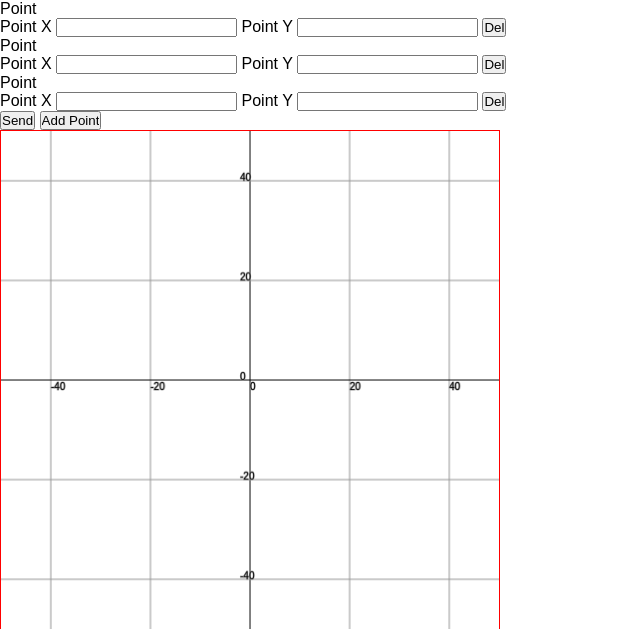
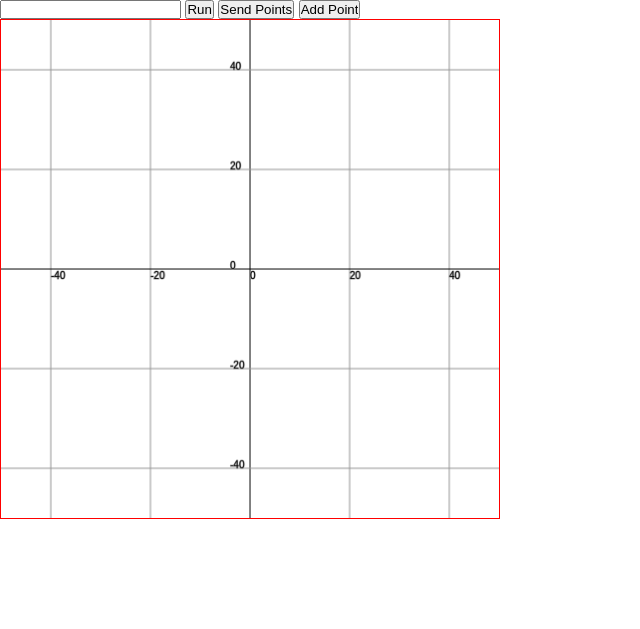
Before and after one commit to VGeorgiev1/geosolver, a Python web app: template flaskapp/templates/index.html in a window 1280 px wide. Shown: the part 18-647 px from the top of the page, without its empty margins (0-640 px from the left). Run offline with Jinja, Linux system fonts and the light colour scheme; the template is opened without the code that fills it, so the values that code supplies are empty; some libraries are stand-ins or nearby versions; some web fonts are replaced.

Commit message:
code field

```diff
--- a/flaskapp/app.py
+++ b/flaskapp/app.py
@@ -12,5 +12,11 @@ def points():
     if request.method == 'POST':
         return json.dumps(request.json)
 
+@app.route('/code', methods=['GET', 'POST'])
+def code():
+    if request.method == 'POST':
+
+
+
 if __name__ == '__main__':
     app.run()
--- a/flaskapp/static/js/graph.js
+++ b/flaskapp/static/js/graph.js
@@ -97,7 +97,7 @@ function drawCoordinates() {
         text(int(i * 100) / 100., i, fontSize/zoom)
     }
     for (var i = beginy; i < endy; i += step) {
-        text(-int(i * 100) / 100., -fontSize/zoom, i);
+        text(-int(i * 100) / 100., -2*fontSize/zoom, i);
     }
     scale(1, -1)
 }
--- a/flaskapp/templates/index.html
+++ b/flaskapp/templates/index.html
@@ -17,31 +17,9 @@
 
 {% block content %}
     <div id="pointsForm">
-        <div class="point">
-            <p>Point</p>
-            <label for="pointX">Point X</label>
-            <input name="pointX" required>
-            <label for="pointY">Point Y</label>
-            <input name="pointY" required>
-            <input class='remove_point' value="Del" type="button">
-        </div>
-        <div class="point">
-            <p>Point</p>
-            <label for="pointX">Point X</label>
-            <input name="pointX" required>
-            <label for="pointY">Point Y</label>
-            <input name="pointY" required>
-            <input class='remove_point' value="Del" type="button">
-        </div>
-        <div class="point">
-            <p>Point</p>
-            <label for="pointX">Point X</label>
-            <input name="pointX" required>
-            <label for="pointY">Point Y</label>
-            <input name="pointY" required>
-            <input class='remove_point' value="Del" type="button">
-        </div>
-        <input id='send_points' value="Send" type="button">
+        <input id="code" type="text">
+        <input id='run' value="Run" type="button">
+        <input id='send_points' value="Send Points" type="button">
         <input id='add_point' value="Add Point" type="button">
     </div>
     <script>
@@ -77,5 +55,17 @@
             $('.remove_point').click((e) => {
                 $(e.currentTarget).parent().remove();
             })
+
+            $('#run').click((e) => {
+                data = $('#code').val()
+                $.ajax({
+                    type: "POST",
+                    url: '/code',
+                    contentType: 'text',
+                    data: data
+                }).then((res)=>{
+                    drawRes(res)
+                })
+            })
     </script>
 {% endblock %}
```
